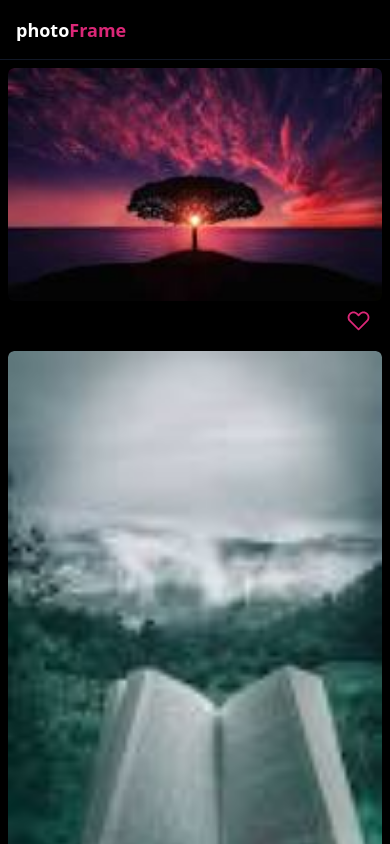
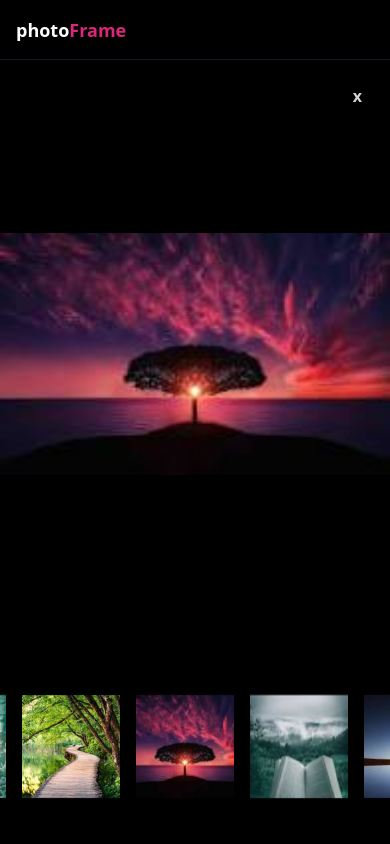
Before and after one commit to Harish-b-03/gallery, a Next.js app: page / in a window 390 px wide. Shown: the top 844 px of the page. Built offline with nearby package versions, Linux system fonts and the light colour scheme.

Commit message:
ImageViewer ADDED

```diff
--- a/package.json
+++ b/package.json
@@ -17,8 +17,9 @@
     "next": "13.2.3",
     "react": "18.2.0",
     "react-dom": "18.2.0",
-    "react-lazyload" : "github:twobin/react-lazyload",
+    "react-lazyload": "github:twobin/react-lazyload",
     "react-masonry-css": "^1.0.16",
+    "react-multi-carousel": "^2.8.2",
     "typescript": "4.9.5"
   },
   "devDependencies": {
--- a/src/components/Icons/heart-animate.tsx
+++ b/src/components/Icons/heart-animate.tsx
@@ -18,7 +18,7 @@ const HeartAnimated:React.FC<HeartAnimateIconProps> = ({className}) => {
                 </clipPath>
             </defs>
             <g
-                clip-path="url(#a)"
+                clipPath="url(#a)"
                 transform="matrix(1.25 0 0 -1.25 0 47.5)">
                     <path
                         fill="rgb(219 39 119)"
--- a/src/components/Image.tsx
+++ b/src/components/Image.tsx
@@ -7,9 +7,11 @@ import LazyLoad from 'react-lazyload';
 export interface ImageProps{
   id: number,
   src: string,
+  setFocusImage: any,
+  setShowImageViewer: any,
 }
 
-const ImageContainer:React.FC<ImageProps> = ({id, src}) => {
+const ImageContainer:React.FC<ImageProps> = ({id, src, setFocusImage, setShowImageViewer}) => {
   const [liked, setLiked] = useState(false);
   const [showLike, setShowLike] = useState(false)
   const [animate, setAnimate] = useState(false)
@@ -24,7 +26,7 @@ const ImageContainer:React.FC<ImageProps> = ({id, src}) => {
   }, [liked])
 
   return (
-    <div onMouseEnter={()=>setShowLike(true)} onMouseLeave={()=>setShowLike(false)} className={`relative mb-[10px] sm:ml-[10px] rounded-md overflow-hidden`}>
+    <div onClick={()=>{setFocusImage({id, src}); setShowImageViewer(true)}} onMouseEnter={()=>setShowLike(true)} onMouseLeave={()=>setShowLike(false)} className={`relative mb-[10px] sm:ml-[10px] rounded-md overflow-hidden`}>
       <div onLoad={()=>{setLoaded(true); console.log("loaded" + id)}} onDoubleClick={()=>setLiked(!liked)} className="relative w-full h-full">
         <LazyLoad height={300} offset={1000} once={true}>
           <img
--- /dev/null
+++ b/src/components/ImageViewer.tsx
@@ -0,0 +1,99 @@
+import { images, imageType } from '@/data'
+import { useEffect, useState } from 'react';
+import Carousel from 'react-multi-carousel';
+import 'react-multi-carousel/lib/styles.css';
+
+interface ImageViewerProps {
+    showImageViewer: any,
+    setShowImageViewer: any,
+    focusImage: imageType,
+    setFocusImage: any,
+}
+
+const ImageViewer:React.FC<ImageViewerProps> = ({setShowImageViewer, showImageViewer, focusImage, setFocusImage}) => {
+    const [focusOnSelect, setFocusOnSelect] = useState(false)
+
+    const responsive = {
+        desktop: {
+          breakpoint: { max: 3000, min: 1024 },
+          items: 12,
+          slidesToSlide: 2, // optional, default to 1.
+        },
+        tablet: {
+          breakpoint: { max: 1024, min: 464 },
+          items: 10,
+          slidesToSlide: 2, // optional, default to 1.
+        },
+        mobile: {
+          breakpoint: { max: 464, min: 0 },
+          items: 4, // optional, default to 1.
+          slidesToSlide: 2,
+        }
+      };
+
+      useEffect(() => {
+        const handleResize = () => {
+            if(window.innerWidth > 500)
+                setFocusOnSelect(true)
+            else
+                setFocusOnSelect(false)
+        }
+
+        window.addEventListener("resize", handleResize);
+
+        return () => {
+            window.removeEventListener("resize", handleResize)
+        }
+      }, [])
+
+
+  return (
+    <div className={` ${showImageViewer?'opacity-1':'opacity-0 pointer-events-none'} fixed top-[60px] left-0 w-full h-[calc(100%-60px)] overflow-x-hidden transition-all duration-300 box-border bg-[black] z-40`}>
+        <div className="w-full h-3/4 flex justify-center items-center bg-black">
+            <img
+                src={focusImage.src}
+                alt='Image not available'
+                className='w-full sm:w-fit lg:h-4/5 '
+            />
+        </div>
+        <div className="w-full h-1/4 text-white">
+            <Carousel
+                swipeable={true}
+                draggable={true}
+                showDots={false}
+                responsive={responsive}
+                partialVisible={true}
+                focusOnSelect={focusOnSelect}
+                ssr={true} // means to render carousel on server-side.
+                infinite={true}
+                autoPlaySpeed={1000}
+                keyBoardControl={true}
+                containerClass="carousel-container"
+                removeArrowOnDeviceType={["tablet", "mobile"]}
+                renderButtonGroupOutside={true}
+                dotListClass="custom-dot-list-style"
+                itemClass="mx-2"
+                className="h-full transition-all duration-300"
+                >
+                {
+                    images.map((image)=>{
+                        return (
+                            <div key={image.id} onClick={()=>{setFocusImage(image)}} className='h-full flex justify-center items-center cursor-pointer'>
+                                <img
+                                    src={image.src}
+                                    className='my-1 h-4/6 w-full object-cover'
+                                />
+                            </div>
+                        )
+                    })
+                }
+            </Carousel>
+        </div>
+        <div onClick={()=>setShowImageViewer(false)} className='fixed top-20 right-5 px-2 py-1 rounded-lg bg-[rgba(0,0,0,0.2)] text-gray-300 cursor-pointer'>
+            <span className='font-semibold'>x</span>
+        </div>
+    </div>
+  )
+}
+
+export default ImageViewer
--- a/src/data.ts
+++ b/src/data.ts
@@ -1,4 +1,4 @@
-interface imageType {
+export interface imageType {
     id: number,
     src: string,
 }
--- a/src/pages/index.tsx
+++ b/src/pages/index.tsx
@@ -1,11 +1,15 @@
 import Layout from '@/containers/Layout'
-import { images } from '@/data'
+import { images, imageType } from '@/data'
 import Head from 'next/head'
-import Image from '@/components/Image'
 import Masonry from "react-masonry-css"
 import ImageContainer from '@/components/Image'
+import ImageViewer from '@/components/ImageViewer'
+import { useState } from 'react'
 
 export default function Home() {
+  const [showImageViewer, setShowImageViewer] = useState(true)
+  const [focusImage, setFocusImage] = useState<imageType>({id: 1, src: '/Images/Image-1.jpeg',})
+
   return (
     <Layout>
       <Head>
@@ -13,7 +17,7 @@ export default function Home() {
         <meta name="description" content="Photo Gallery app using NextJS" />
         <meta name="viewport" content="width=device-width, initial-scale=1" />
       </Head>
-      <main className='w-full h-fit flex justify-center items-center box-border overflow-x-hidden'>
+      <main className='relative w-full h-fit flex justify-center items-center box-border overflow-x-hidden'>
         <Masonry
           breakpointCols={{450: 1, 640: 1, 900: 4, default: 4}}
           className='my-masonry-grid sm:ml-[-30px] w-full px-[8px] mt-[68px] flex justify-center sm:justify-start items-center sm:items-start sm:w-4/5 sm:px-0 h-fit sm:mt-24'
@@ -22,11 +26,15 @@ export default function Home() {
           {
             images.map((image, index)=>{
               return(
-                <ImageContainer key={index} id={image.id} src={image.src}/>
+                <ImageContainer key={index} id={image.id} src={image.src} setFocusImage={setFocusImage} setShowImageViewer={setShowImageViewer}/>
               )
             })
           }
         </Masonry>
+
+        {
+          <ImageViewer showImageViewer={showImageViewer} setShowImageViewer={setShowImageViewer} focusImage={focusImage} setFocusImage={setFocusImage}/>
+        }
       </main>
     </Layout>
   )
```
Also changed, not shown: 1 other file (tests, documents, lock files or other folders).
